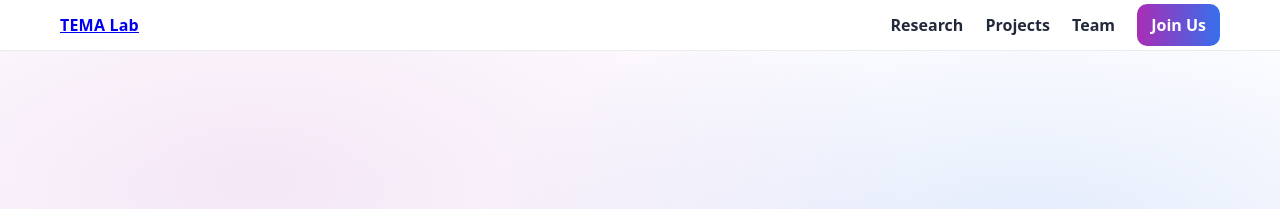
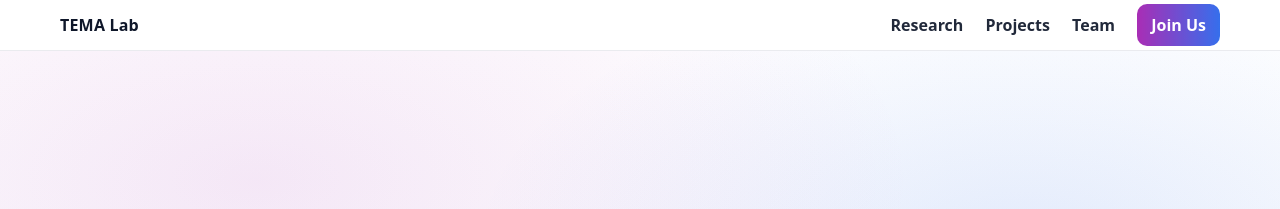
Before and after one commit to tema-technion/tema-technion.github.io, a Jekyll site: the page built from index.md, in a window 1280 px wide. Shown: the top 209 px of the page. Built offline with Jekyll 4.4.1, drawn with Linux system fonts in a browser that asks for light colours.

Commit message:
Update style.css

```diff
--- a/assets/css/style.css
+++ b/assets/css/style.css
@@ -41,6 +41,8 @@ body{
 .logo{
   font-weight:800;
   letter-spacing:.2px;
+  color:var(--ink);
+  text-decoration:none;
 }
 
 nav a{
```
